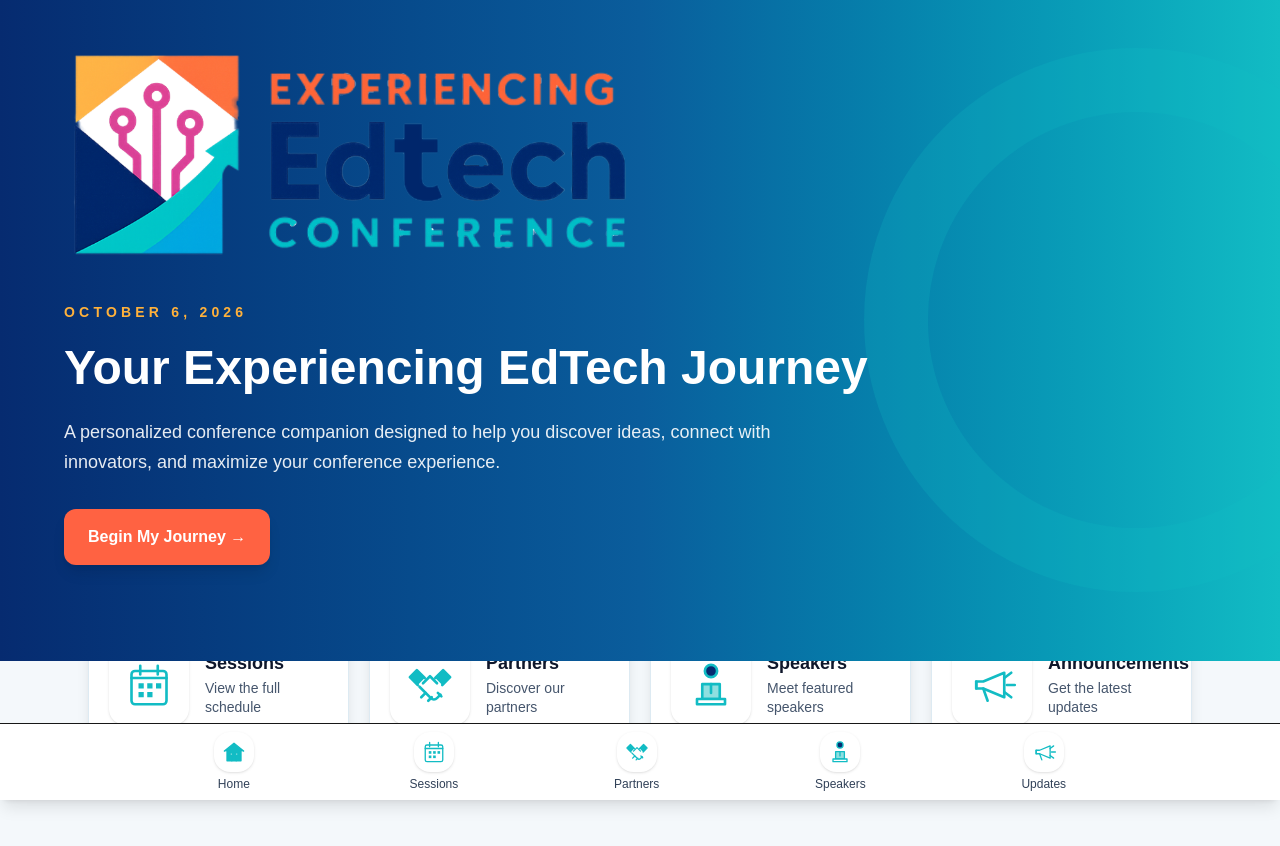
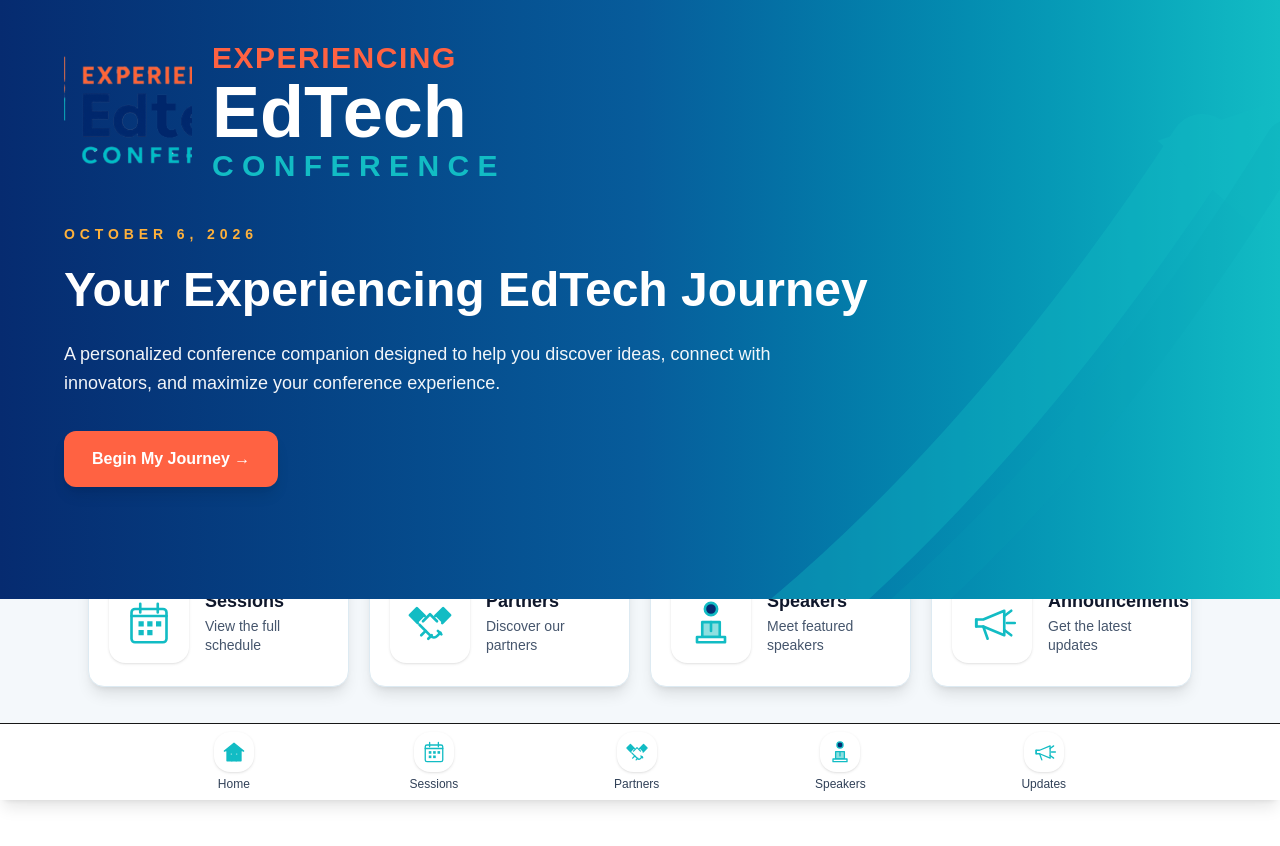
Before and after one commit to michelleturner12/w-experiencing-edtech-journey, a Next.js app in the folder journey-app/: page / in a window 1280 px wide. Shown: the top 846 px of the page. After the commit the page ends 800 px from the top, so only its background shows below. Built offline with nearby package versions, Linux system fonts and the light colour scheme.

Commit message:
Update hero with branded logo lockup

```diff
--- a/journey-app/components/Hero.tsx
+++ b/journey-app/components/Hero.tsx
@@ -8,34 +8,74 @@ type HeroProps = {
 
 export default function Hero({ title, subtitle }: HeroProps) {
   return (
-    <section className="relative overflow-hidden bg-gradient-to-r from-[#062B70] via-[#0A5D9C] to-[#12BCC4] px-6 pb-24 pt-10 text-white">
-      <div className="absolute right-[-8rem] top-12 h-[34rem] w-[34rem] rounded-full border-[4rem] border-[#12BCC4]/20" />
+    <section className="relative overflow-hidden bg-gradient-to-r from-[#062B70] via-[#075C9B] to-[#12BCC4] px-6 pb-28 pt-10 text-white">
+      {/* Big arrow swoosh */}
+      <svg
+        className="absolute right-[-6rem] top-10 h-[42rem] w-[42rem] opacity-35"
+        viewBox="0 0 600 600"
+        fill="none"
+      >
+        <path
+          d="M80 520C210 410 330 270 445 95"
+          stroke="#12BCC4"
+          strokeWidth="58"
+          strokeLinecap="round"
+        />
+        <path
+          d="M405 90L520 52L497 172"
+          fill="#12BCC4"
+        />
+        <path
+          d="M130 555C280 430 390 300 520 90"
+          stroke="#0AA3B5"
+          strokeWidth="36"
+          strokeLinecap="round"
+          opacity="0.45"
+        />
+      </svg>
 
       <div className="relative mx-auto max-w-6xl">
-        <Image
-          src="/experiencing-edtech-logo.png"
-          alt="Experiencing EdTech Conference"
-          width={900}
-          height={360}
-          priority
-          className="mb-8 h-auto w-full max-w-xl"
-        />
+        {/* Logo lockup recreated so EdTech is white */}
+        <div className="mb-10 flex items-center gap-5">
+          <Image
+            src="/experiencing-edtech-logo.png"
+            alt="Experiencing EdTech logo"
+            width={145}
+            height={145}
+            priority
+            className="h-32 w-32 rounded-md object-cover"
+          />
 
-        <p className="mb-4 text-sm font-bold uppercase tracking-[0.3em] text-[#FFB13B]">
+          <div>
+            <p className="text-3xl font-black uppercase tracking-wider text-[#FF6242]">
+              Experiencing
+            </p>
+
+            <p className="text-7xl font-black leading-none text-white">
+              EdTech
+            </p>
+
+            <p className="text-3xl font-black uppercase tracking-[0.28em] text-[#12BCC4]">
+              Conference
+            </p>
+          </div>
+        </div>
+
+        <p className="mb-4 text-sm font-black uppercase tracking-[0.35em] text-[#FFB13B]">
           October 6, 2026
         </p>
 
-        <h1 className="max-w-4xl text-4xl font-bold leading-tight sm:text-5xl">
+        <h1 className="max-w-4xl text-4xl font-black leading-tight sm:text-5xl">
           {title}
         </h1>
 
-        <p className="mt-5 max-w-3xl text-lg leading-relaxed text-white/90">
+        <p className="mt-5 max-w-3xl text-lg leading-relaxed text-white/95">
           {subtitle}
         </p>
 
         <Link
           href="/sessions"
-          className="mt-8 inline-flex rounded-xl bg-[#FF6242] px-6 py-4 font-bold text-white shadow-lg transition hover:bg-[#D93A9D]"
+          className="mt-8 inline-flex rounded-xl bg-[#FF6242] px-7 py-4 font-bold text-white shadow-lg transition hover:bg-[#D93A9D]"
         >
           Begin My Journey →
         </Link>
```
